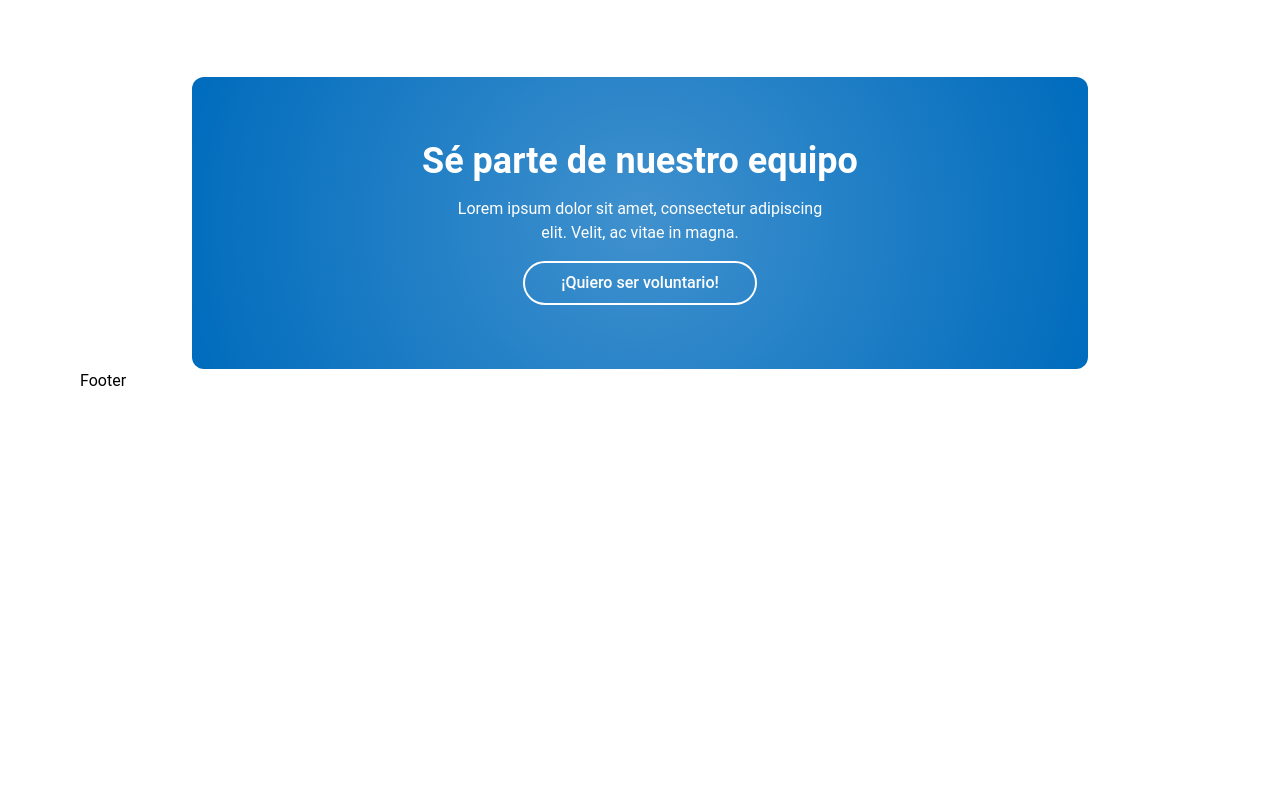
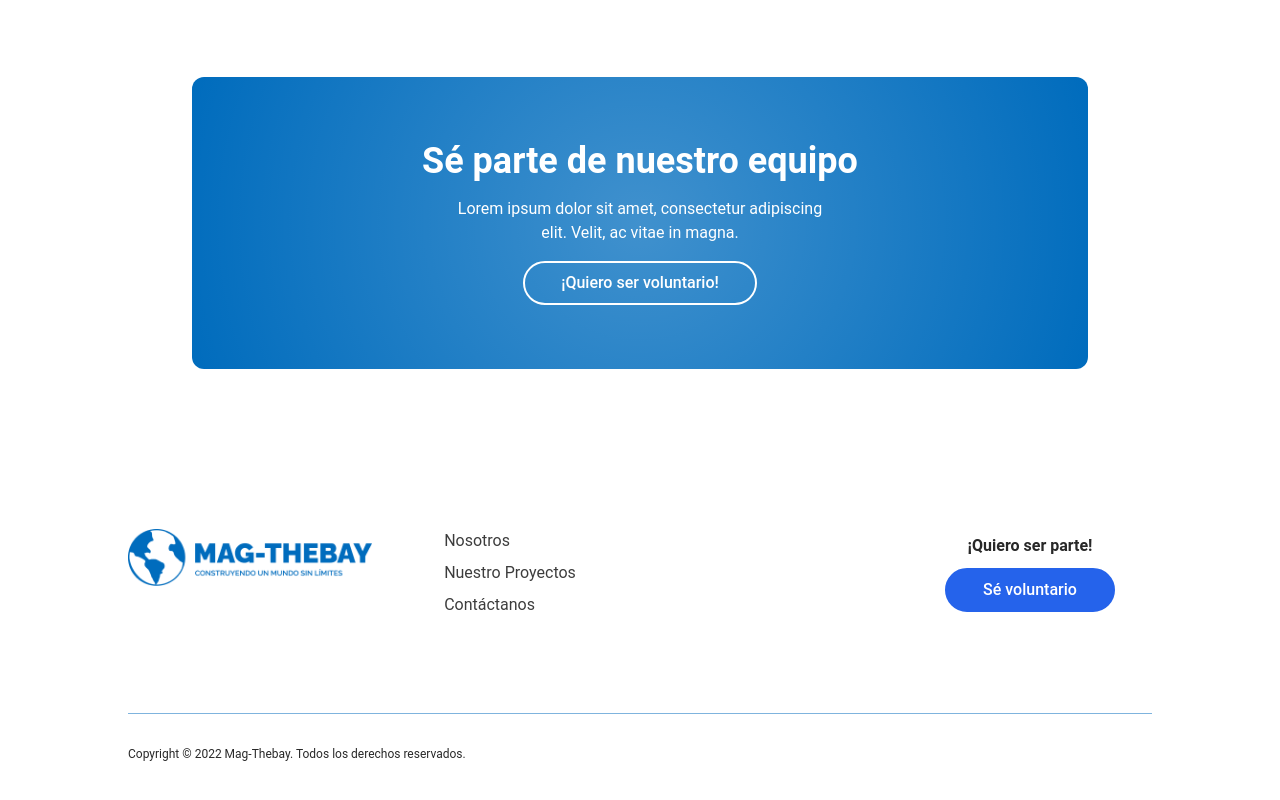
Before and after one commit to cxalem/mag-thebay, a Next.js app: page / in a window 1280 px wide. Shown: the part 1732-2532 px from the top of the page. Before the commit the page ends 2125 px from the top, so only its background shows below. Built offline with nearby package versions, Linux system fonts and the light colour scheme.

Commit message:
footer added, hero responsive

```diff
--- a/src/components/Button/Button.tsx
+++ b/src/components/Button/Button.tsx
@@ -17,13 +17,13 @@ interface ButtonClassNames {
 const Button: React.FC<Props> = ({ children, type, href, onClick }) => {
   const classNames: ButtonClassNames = {
     primaryButton:
-      "text-white font-medium border-2 border-blue-600 bg-blue-600 py-2 px-9 rounded-full hover:shadow-lg ease-in-out duration-150",
+      "text-white flex justify-center font-medium border-2 border-blue-600 bg-blue-600 py-2 px-9 rounded-full hover:shadow-lg ease-in-out duration-150",
     secondaryButton:
-      "text-blue-600 font-medium border-2 border-blue-600 py-2 px-9 rounded-full hover:shadow-lg ease-in-out duration-150",
+      "text-blue-600 flex justify-center font-medium border-2 border-blue-600 py-2 px-9 rounded-full hover:shadow-lg ease-in-out duration-150",
     invertedPrimaryButton:
-      "text-blue-600 font-medium border-2 border-transparent bg-white py-2 px-9 rounded-full hover:shadow-lg ease-in-out duration-150",
+      "text-blue-600 flex justify-center font-medium border-2 border-transparent bg-white py-2 px-9 rounded-full hover:shadow-lg ease-in-out duration-150",
     invertedSecondaryButton:
-      "text-white font-medium border-2 border-white py-2 px-9 rounded-full hover:shadow-lg ease-in-out duration-150",
+      "text-white flex justify-center font-medium border-2 border-white py-2 px-9 rounded-full hover:shadow-lg ease-in-out duration-150",
   };
 
   return (
--- a/src/components/Hero/Hero.tsx
+++ b/src/components/Hero/Hero.tsx
@@ -11,9 +11,9 @@ type Props = {};
 
 const Hero: React.FC<Props> = ({}) => {
   return (
-    <div className={`${styles.heroContainer} flex flex-col w-full max-w-7xl gap-10 relative my-10`}>
+    <div className={`${styles.heroContainer} flex flex-col w-full items-center lg:items-start max-w-7xl gap-10 relative my-10`}>
       <div
-        className={`flex flex-col gap-2 items-center px-10 py-16 lg:items-start ${styles.infoContainer} rounded-xl md:px-20 md:py-28 `}
+        className={`flex flex-col w-full gap-2 items-center px-10 py-16 lg:items-start ${styles.infoContainer} rounded-xl md:px-20 md:py-28 `}
       >
         <h1 className="text-white text-center text-5xl md:text-left lg:text-7xl font-black ">Mag-Thebay</h1>
         <p className="text-white text-center md:text-left text-2xl">Construyendo un mundo sin limites</p>
@@ -22,7 +22,7 @@ const Hero: React.FC<Props> = ({}) => {
           <Button type="inverted-primary">Sobre Nosotros</Button>
         </div>
       </div>
-      <div className={`${styles.heroImg}`}>
+      <div className={`${styles.heroImg} hidden lg:block `}>
         <Image
           src={heroImg}
           width={376}
@@ -31,7 +31,7 @@ const Hero: React.FC<Props> = ({}) => {
           className="rounded-lg"
         />
       </div>
-      <div className={`${styles.logoContainer} grid grid-cols-2 justify-items-center md:grid-cols-3 w-max`}>
+      <div className={`${styles.logoContainer} grid justify-items-center min-w-fit gap-6 md:gap-0 md:grid-rows-1 md:grid-cols-3`}>
         <Image
           src={acnur}
           width={211}
--- /dev/null
+++ b/src/components/Layout/Footer.tsx
@@ -0,0 +1,68 @@
+import React from "react";
+import Link from "next/link";
+import Button from "../Button/Button";
+import styles from "../../styles/Footer.module.css";
+import logo from "../../public/images/logo-magthebay-oscuro.png";
+import Image from "next/image";
+
+const Footer = () => {
+  return (
+    <div className="flex flex-col px-0 justify-center items-center md:px-0 py-16 h-full">
+      <div
+        className={`grid grid-cols-1 w-full justify-items-center gap-4 max-w-screen-lg py-24 lg:grid-cols-4 ${styles.borderBottom}`}
+      >
+        <div className="h-full">
+          <Image src={logo} alt="Mag-Thebay" width="255" height="60" />
+        </div>
+        <div>
+          <ul className="flex flex-col gap-2 justify-around h-full">
+            <Link href="/" passHref>
+              <li className="text-center md:text-left">
+                <span className="text-primary opacity-90 text-xxs cursor-pointer">
+                  Nosotros
+                </span>
+              </li>
+            </Link>
+            <Link href="/" passHref>
+              <li className="text-center md:text-left">
+                <span className="text-primary opacity-90 text-xxs cursor-pointer">
+                  Nuestro Proyectos
+                </span>
+              </li>
+            </Link>
+            <Link href="/" passHref>
+              <li className="text-center md:text-left">
+                <span className="text-primary opacity-90 text-xxs cursor-pointer">
+                  Contáctanos
+                </span>
+              </li>
+            </Link>
+          </ul>
+        </div>
+        <div className="h-full flex flex-col justify-around gap-4 md:col-start-4 md:gap-0">
+          <h4 className="text-primary text-center grid font-bold">¡Quiero ser parte!</h4>
+          <Button type="primary">Sé voluntario</Button>
+        </div>
+      </div>
+      <div className="flex justify-center lg:justify-between w-full max-w-4xl lg:max-w-screen-lg my-8 ">
+        <span className="text-primary text-xs">
+          Copyright © 2022 Mag-Thebay. Todos los derechos reservados.
+        </span>
+
+        {/* <div className="flex gap-8">
+          <Link href="/" passHref>
+            <EMail className="cursor-pointer" />
+          </Link>
+          <Link href="/" passHref>
+            <Twitter className="cursor-pointer" />
+          </Link>
+          <Link href="/" passHref>
+            <Discord className="cursor-pointer" />
+          </Link>
+        </div> */}
+      </div>
+    </div>
+  );
+};
+
+export default Footer;
--- a/src/components/Layout/Layout.tsx
+++ b/src/components/Layout/Layout.tsx
@@ -1,5 +1,6 @@
-import Navbar from "../Navbar/Navbar";
+import Navbar from "./Navbar";
 import Head from "next/head";
+import Footer from "./Footer";
 
 type Props = {
   description: string;
@@ -20,7 +21,7 @@ const Layout: React.FC<Props> = ({ children, title, description }) => {
 
       <main className="">{children}</main>
 
-      <footer> Footer </footer>
+      <footer> <Footer /> </footer>
     </div>
   );
 };
--- /dev/null
+++ b/src/styles/Footer.module.css
@@ -0,0 +1,3 @@
+.borderBottom {
+    border-bottom: 1px solid hsla(206, 100%, 37%, 0.5);
+}
--- a/src/styles/Hero.module.css
+++ b/src/styles/Hero.module.css
@@ -12,23 +12,49 @@ div.logoContainer {
 
 div.heroImg {
   position: absolute;
+  width: 408px;
+  height: 516px;
   top: 50px;
   right: 50px;
 }
 
 @media screen and (max-width: 1264px) {
+  div.heroImg {
+    width: 350px;
+    height: 422px;
+  }
   div.logoContainer {
-    margin-top: 130px;
-    width: 100%;
-    margin-left: 0px;
+    margin-left: 0;
   }
 }
-@media screen and (max-width: 1076px) {
+
+@media screen and (max-width: 1183px) {
+  div.logoContainer {
+    width: 550px;
+    height: 43.44px;
+  }
+}
+
+@media screen and (max-width: 1166px) {
   div.heroImg {
-    display: none;
+    right: 30px;
   }
   div.logoContainer {
-    margin-top: 0px;
-    margin-left: 0px;
+    width: 480px;
+    height: 37.91px;
   }
 }
+
+@media screen and (max-width: 1130px) {
+  div.heroImg {
+    width: 300px;
+    height: 379px;
+  }
+}
+
+@media screen and (max-width: 768px) {
+  div.logoContainer {
+    width: fit-content;
+    height: fit-content;
+  }
+}
```
Also changed, not shown: src/components/Layout/Navbar.tsx (renamed from src/components/Navbar/Navbar.tsx).
